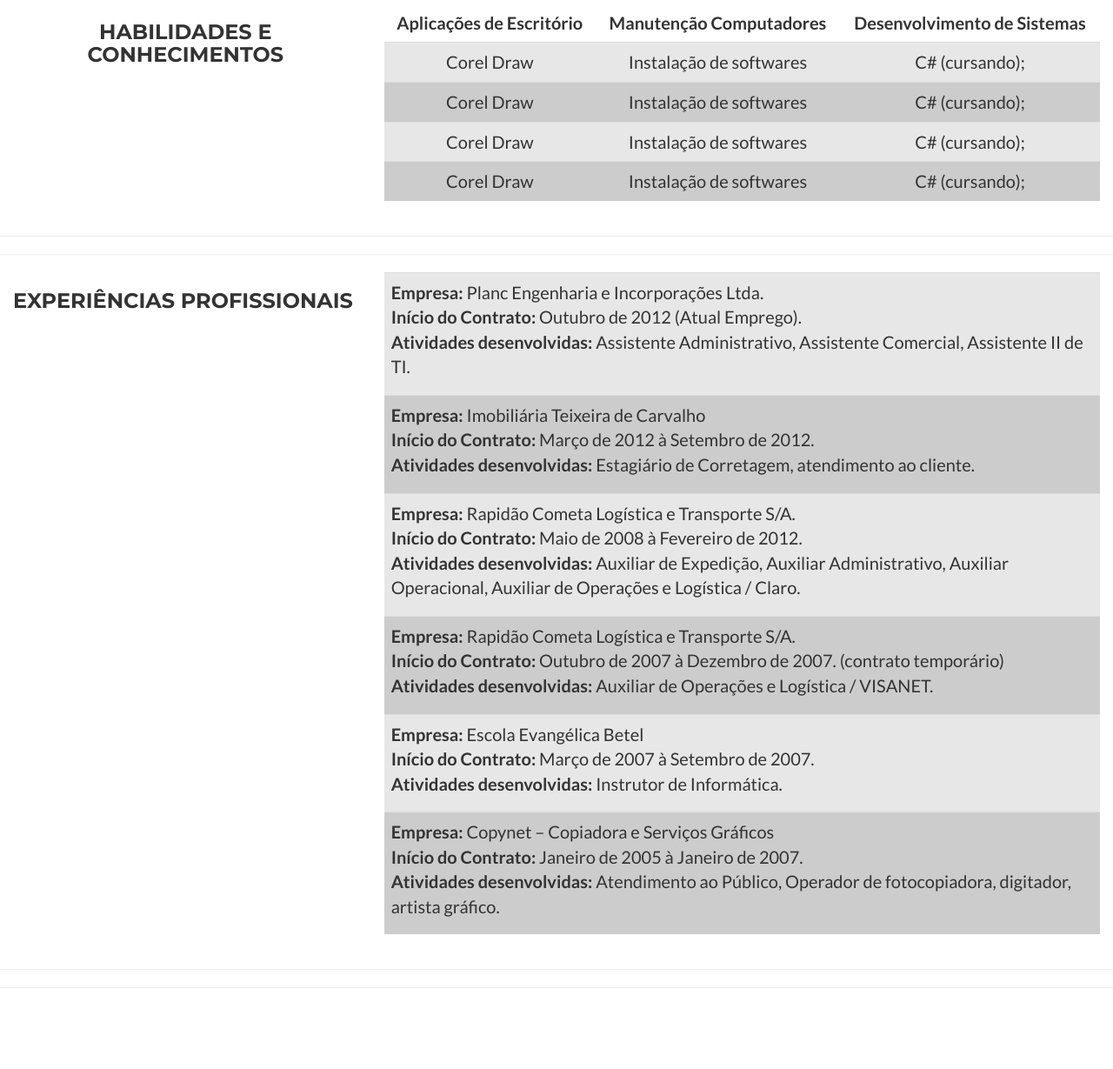
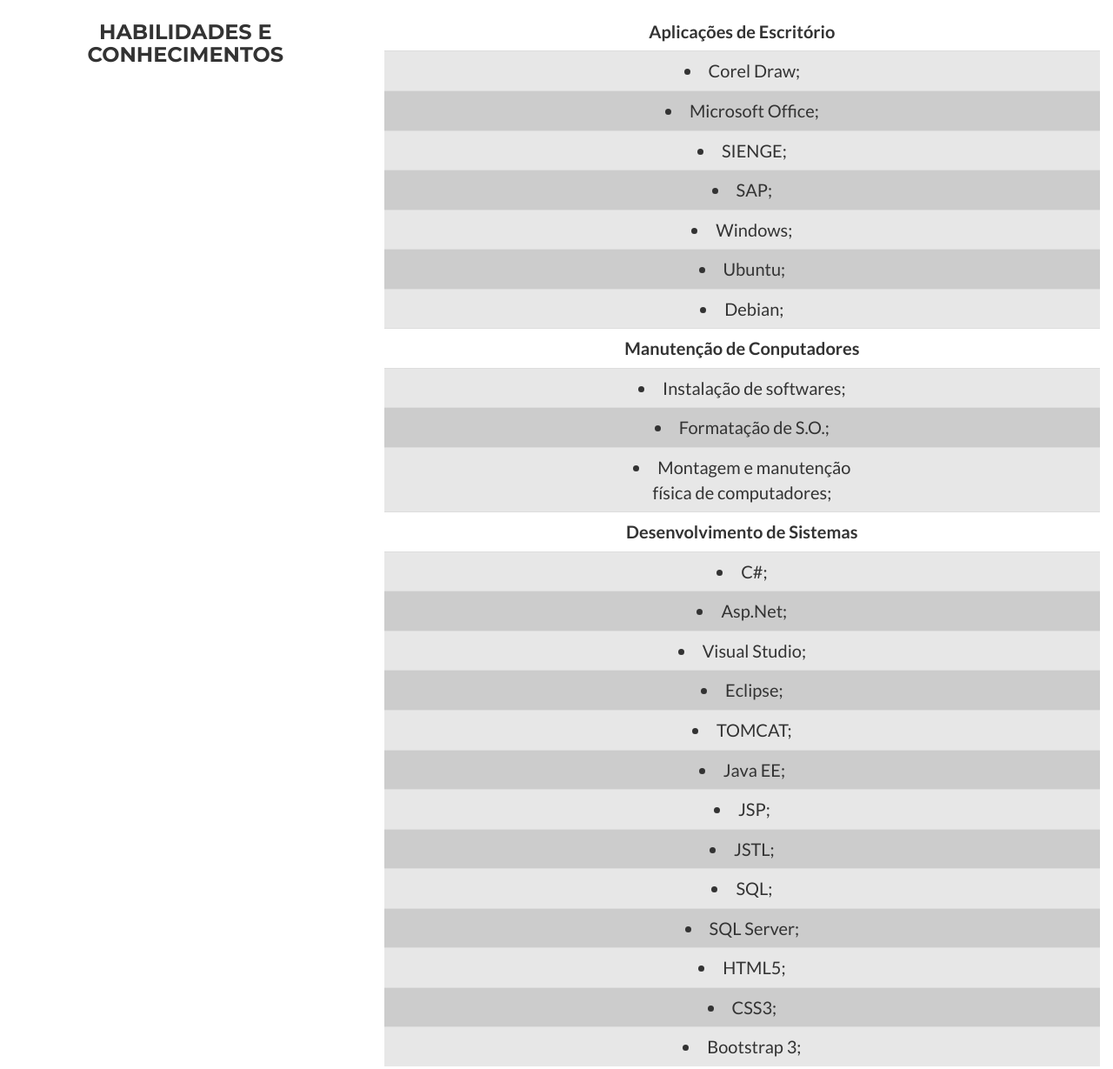
Before and after one commit to mikeyas/MikePortfolio, a website: page index.html in a window 1280 px wide. Shown: the part 1479-2708 px from the top of the page at 87% size. Drawn offline with nearby package versions, Linux system fonts and the light colour scheme.

Commit message:
Inclusao de dados
Inclusao de dados em "habilidades e conhecimento

```diff
--- a/css/freelancer.css
+++ b/css/freelancer.css
@@ -6,6 +6,9 @@
 body {
   font-family: 'Lato', 'Helvetica Neue', Helvetica, Arial, sans-serif;
   overflow-x: hidden;
+}
+.form-group-white{
+  background-color: white;
 }
 p {
   font-size: 20px;
--- a/index.html
+++ b/index.html
@@ -150,41 +150,52 @@
                         </div>
                     </div>
                     <div class="row">
-                        <div class="col-md-4 hidden-xs hidden-sm">
+                        <div class="col-lg-4 hidden-xs hidden-sm">
                             <h3 class="text-center text-middle">Habilidades e Conhecimentos</h3>
                         </div>
 
-                        <div class="col-sm-8">
-                           <table class="table table-striped table-hover text-center">
-                                <thead>
-                                   <tr>
-                                        <td><strong>Aplicações de Escritório</strong> </td>
-                                        <td><strong>Manutenção Computadores</strong></td>
-                                        <td><strong>Desenvolvimento de Sistemas</strong></td>
-                                   </tr>
-                                </thead>
-                                <tbody>
-                                    <tr>
-                                        <td>Corel Draw </td>
-                                        <td>Instalação de softwares</td>
-                                        <td>C# (cursando);</td>
-                                    </tr>
-                                    <tr>
-                                        <td>Corel Draw </td>
-                                        <td>Instalação de softwares</td>
-                                        <td>C# (cursando);</td>
-                                    </tr>
-                                    <tr>
-                                        <td>Corel Draw </td>
-                                        <td>Instalação de softwares</td>
-                                        <td>C# (cursando);</td>
-                                    </tr>
-                                    <tr>
-                                        <td>Corel Draw </td>
-                                        <td>Instalação de softwares</td>
-                                        <td>C# (cursando);</td>
-                                    </tr>
-                                </tbody>
+                        <div class="col-lg-8">
+                            <table class="table table-striped table-hover text-center">
+                                <ul>
+                                    <thead>
+                                            <tr><td><strong>Aplicações de Escritório</strong></td></tr>
+                                    </thead>
+                                    <tbody>
+                                            <tr><td><li>Corel Draw; </li></td></tr>
+                                            <tr><td><li>Microsoft Office; </li></td></tr>
+                                            <tr><td><li>SIENGE; </li></td></tr>
+                                            <tr><td><li>SAP; </li></td></tr>
+                                            <tr><td><li>Windows; </li></td></tr>
+                                            <tr><td><li>Ubuntu; </li></td></tr>
+                                            <tr><td><li>Debian; </li></td></tr>
+                                    </tbody>
+                                    <thead>
+                                            <tr><td><strong>Manutenção de Conputadores</strong></td></tr>
+                                    </thead>
+                                    <tbody>
+                                            <tr><td><li>Instalação de softwares; </li></td></tr>
+                                            <tr><td><li>Formatação de S.O.; </li></td></tr>
+                                            <tr><td><li>Montagem e manutenção<br>física de computadores; </li></td></tr>
+                                    </tbody>
+                                    <thead>
+                                            <tr><td><strong>Desenvolvimento de Sistemas</strong></td></tr>
+                                    </thead>
+                                    <tbody>
+                                            <tr><td><li>C#; </li></td></tr>
+                                            <tr><td><li>Asp.Net; </li></td></tr>
+                                            <tr><td><li>Visual Studio; </li></td></tr>
+                                            <tr><td><li>Eclipse; </li></td></tr>
+                                            <tr><td><li>TOMCAT; </li></td></tr>
+                                            <tr><td><li>Java EE; </li></td></tr>
+                                            <tr><td><li>JSP; </li></td></tr>
+                                            <tr><td><li>JSTL; </li></td></tr>
+                                            <tr><td><li>SQL; </li></td></tr>
+                                            <tr><td><li>SQL Server; </li></td></tr>
+                                            <tr><td><li>HTML5; </li></td></tr>
+                                            <tr><td><li>CSS3; </li></td></tr>
+                                            <tr><td><li>Bootstrap 3; </li></td></tr>
+                                    </tbody>
+                                </ul>
                             </table>
                         </div>
                     </div>
@@ -201,11 +212,11 @@
                         </div>
                     </div>
                     <div class="row">
-                        <div class="col-md-4 hidden-xs hidden-sm">
-                            <h3 class=class="text-center text-middle">Experiências Profissionais</h3>
+                        <div class="col-lg-4 hidden-xs hidden-sm">
+                            <h3 class="text-center text-middle">Experiências Profissionais</h3>
                         </div>
 
-                        <div class="col-sm-8">
+                        <div class="col-lg-8">
                            <table class="table table-striped table-hover">
                                 <tr>
                                 <td>
@@ -364,7 +375,7 @@
             <div class="row">
                 <div class="col-lg-12 text-center">
                     <h2>Contact Me</h2>
-                    <hr class="star-primary">
+                    <hr class="star-light">
                 </div>
             </div>
             <div class="row">
@@ -373,37 +384,37 @@
                     <!-- The form should work on most web servers, but if the form is not working you may need to configure your web server differently. -->
                     <form name="sentMessage" id="contactForm" novalidate>
                         <div class="row control-group">
-                            <div class="form-group col-xs-12 floating-label-form-group controls">
+                            <div class="form-group form-group-white col-xs-12 floating-label-form-group controls">
                                 <label>Name</label>
-                                <input type="text" class="form-control" placeholder="Name" id="name" required data-validation-required-message="Please enter your name.">
+                                <input type="text" class="form-control" placeholder="Nome" id="name" required data-validation-required-message="Please enter your name.">
                                 <p class="help-block text-danger"></p>
                             </div>
                         </div>
                         <div class="row control-group">
-                            <div class="form-group col-xs-12 floating-label-form-group controls">
+                            <div class="form-group form-group-white col-xs-12 floating-label-form-group controls">
                                 <label>Email Address</label>
-                                <input type="email" class="form-control" placeholder="Email Address" id="email" required data-validation-required-message="Please enter your email address.">
+                                <input type="email" class="form-control" placeholder="Endereço de Email" id="email" required data-validation-required-message="Please enter your email address.">
                                 <p class="help-block text-danger"></p>
                             </div>
                         </div>
                         <div class="row control-group">
-                            <div class="form-group col-xs-12 floating-label-form-group controls">
+                            <div class="form-group form-group-white col-xs-12 floating-label-form-group controls">
                                 <label>Phone Number</label>
-                                <input type="tel" class="form-control" placeholder="Phone Number" id="phone" required data-validation-required-message="Please enter your phone number.">
+                                <input type="tel" class="form-control" placeholder="Telefone" id="phone" required data-validation-required-message="Please enter your phone number.">
                                 <p class="help-block text-danger"></p>
                             </div>
                         </div>
                         <div class="row control-group">
-                            <div class="form-group col-xs-12 floating-label-form-group controls">
+                            <div class="form-group form-group-white col-xs-12 floating-label-form-group controls">
                                 <label>Message</label>
-                                <textarea rows="5" class="form-control" placeholder="Message" id="message" required data-validation-required-message="Please enter a message."></textarea>
+                                <textarea rows="5" class="form-control" placeholder="Menssagem" id="message" required data-validation-required-message="Please enter a message."></textarea>
                                 <p class="help-block text-danger"></p>
                             </div>
                         </div>
                         <br>
                          <div class="row">
                             <div class="form-group col-xs-12">
-                                <button type="submit" class="btn btn-lg btn-outline">Send</button>
+                                <button type="submit" class="btn btn-lg btn-outline">Enviar</button>
                             </div>
                         </div>
                     </form>
```
